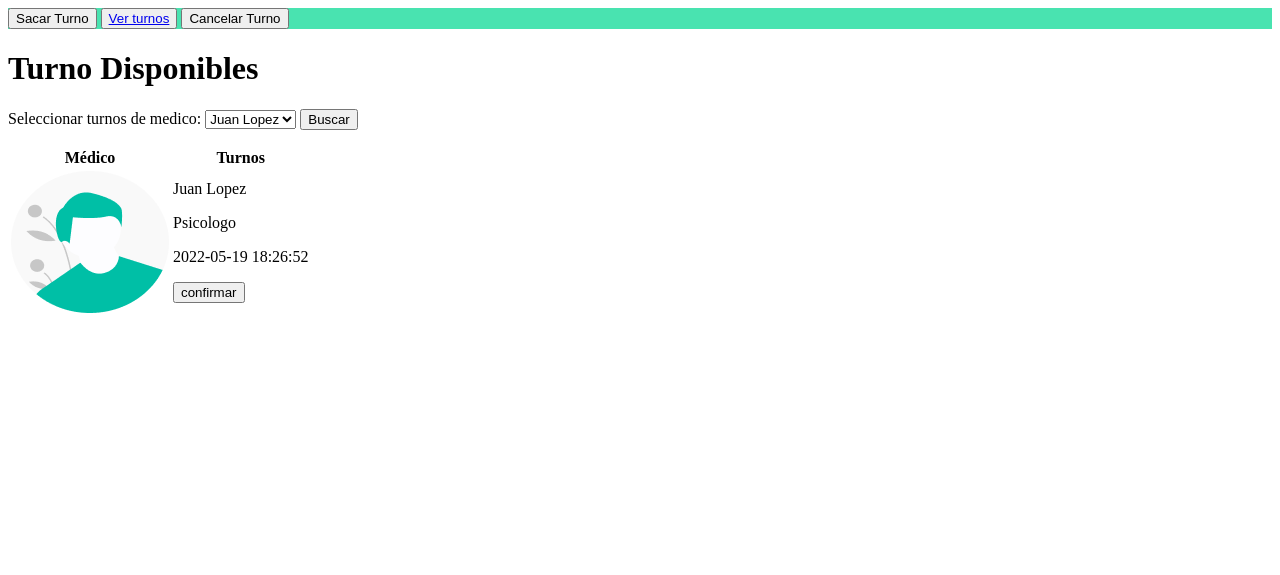
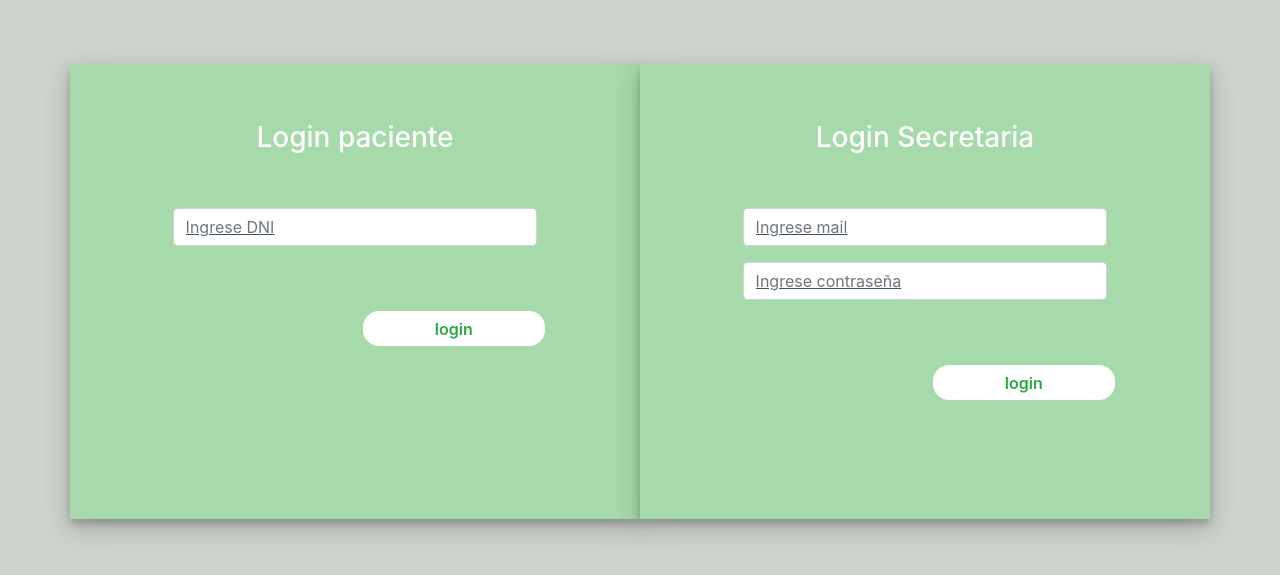
Before and after one commit to leandro16197/Practico-Especial-Scrum, a PHP site: page /route.php in a window 1280 px wide. Shown: the top 575 px of the page. Run offline with PHP 8.4, Linux system fonts and the light colour scheme; data comes from the database, SQL or seed files in the repository.

Commit message:
Login terminado

```diff
--- a/TurnoFacil/Controller/TurnosController.php
+++ b/TurnoFacil/Controller/TurnosController.php
@@ -11,6 +11,10 @@ class TurnosController
   {
     $this->model = new TurnModel();
     $this->view = new TurnosView();
+  }
+  function getLogin()
+  {
+    $this->view->DisplayLogin();
   }
   function getViewTurnos()
   {
--- a/TurnoFacil/Publico/css/style.css
+++ b/TurnoFacil/Publico/css/style.css
@@ -247,3 +247,66 @@ display: flex;
   width: 90%;
   color:rgba(247, 238, 238, 0.692);
 }
+.color-fondo{
+  margin-top: -100px;
+ background-color: #94aa9a;
+}
+.login-Falso{
+  color: white;
+}
+/*Login*/
+.login-container{
+  margin-top: 5%;
+  margin-bottom: 5%;
+}
+.login-form-1{
+  padding: 5%;
+  box-shadow: 0 5px 8px 0 rgba(0, 0, 0, 0.2), 0 9px 26px 0 rgba(0, 0, 0, 0.19);
+}
+.login-form-1 h3{
+  text-align: center;
+  color: #333;
+}
+.login-form-2{
+  padding: 5%;
+  background: #0062cc;
+  box-shadow: 0 5px 8px 0 rgba(0, 0, 0, 0.2), 0 9px 26px 0 rgba(0, 0, 0, 0.19);
+}
+.login-form-2 h3{
+  text-align: center;
+  color: #fff;
+}
+.login-container form{
+  padding: 10%;
+}
+.btnSubmit
+{
+  width: 50%;
+  border-radius: 1rem;
+  padding: 1.5%;
+  border: none;
+  cursor: pointer;
+}
+.login-form-1 .btnSubmit{
+  font-weight: 600;
+  color: #fff;
+  background-color: #0062cc;
+}
+.login-form-2 .btnSubmit{
+  font-weight: 600;
+  color: #0062cc;
+  background-color: #fff;
+}
+.login-form-2 .ForgetPwd{
+  color: #fff;
+  font-weight: 600;
+  text-decoration: none;
+}
+.login-form-1 .ForgetPwd{
+  color: #0062cc;
+  font-weight: 600;
+  text-decoration: none;
+}
+.colorLogin{
+  background-color: #a6daaa;
+}
--- a/TurnoFacil/Template/turnos.tpl
+++ b/TurnoFacil/Template/turnos.tpl
@@ -1,3 +1,4 @@
+{include file="Template/head.tpl"}
 {include file="Template/header.tpl"}
     <h1 class="titulo">{$titulo}</h1>
     <form action="{BASE_URL}verTurnosMedico" method="post">
@@ -9,7 +10,7 @@
       </select>
       <button type="submit">Buscar</button>
     </form>
-    <div class="table-admin">
+    <div class="table-turnos">
       <table class="table">
         <thead class="table-success">
           <tr>
--- a/TurnoFacil/View/TurnosView.php
+++ b/TurnoFacil/View/TurnosView.php
@@ -6,6 +6,11 @@ class TurnosView
 {
     function __construct()
     {
+    }
+    public function DisplayLogin(){
+        $smarty = new Smarty();
+        $smarty->assign('titulo', "Login");
+        $smarty->display('Template/login.tpl');
     }
     function turnos($turnos)
     {
--- a/TurnoFacil/route.php
+++ b/TurnoFacil/route.php
@@ -13,7 +13,7 @@ $TurnosController = new TurnosController();
 $params = explode('/', $action);
 switch ($params[0]) {
     case 'home':
-        $TurnosController->getHome();
+        $TurnosController->getLogin();
         break;
     case 'verTurnosMedico':
         $TurnosController->getTurnsOfMedical();
```
Also changed, not shown: TurnoFacil/Template/login.tpl (added, +39 -0 lines).
